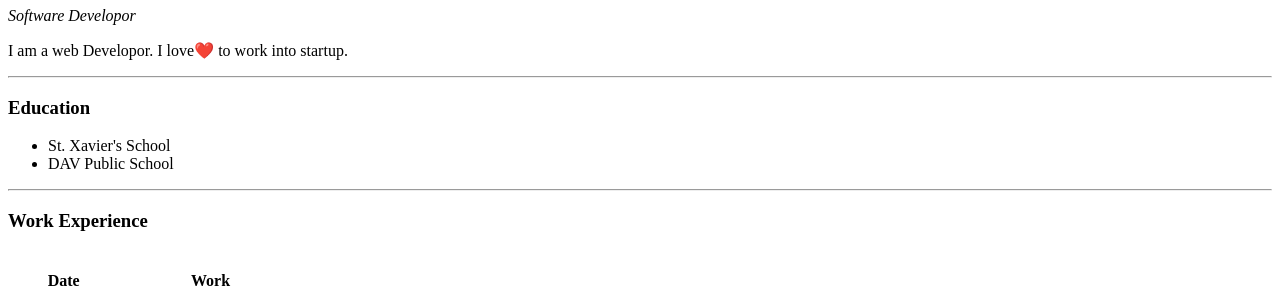
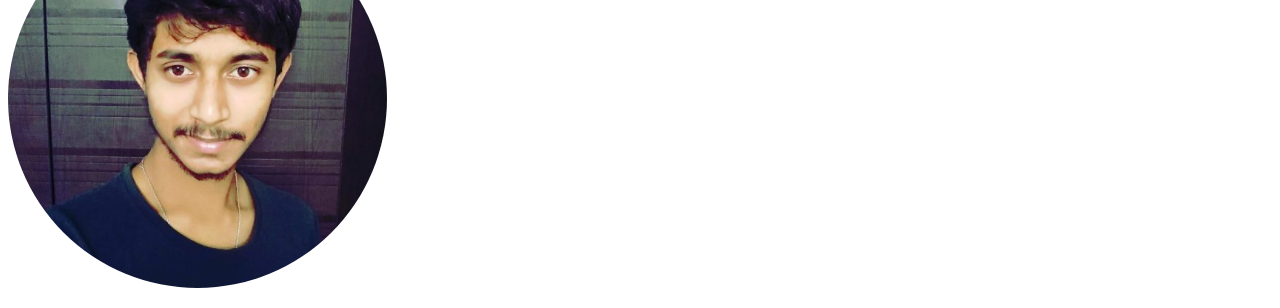
Before and after one commit to clanhunter/cv, a plain HTML site: page index.html in a window 1280 px wide. Shown: the part 99-407 px from the top of the page. Drawn offline with Linux system fonts and the light colour scheme; the site is published under a folder, as on GitHub Pages, so addresses that start at the root find nothing.

Commit message:
Update the src for image

```diff
--- a/index.html
+++ b/index.html
@@ -7,7 +7,7 @@
     <title>Sachin's Personal Site</title>
 </head>
 <body>
-    <img src="/profile.jpg" alt="" style="border-radius: 50%; width: 30%;">
+    <img src="cv/profile.jpg" alt="" style="border-radius: 50%; width: 30%;">
     <h1>Sachin Karmakar</h1>
     <p><em>Software Developor</em></p>
     <p>I am a web Developor. I love❤️ to work into startup.</p>
```
